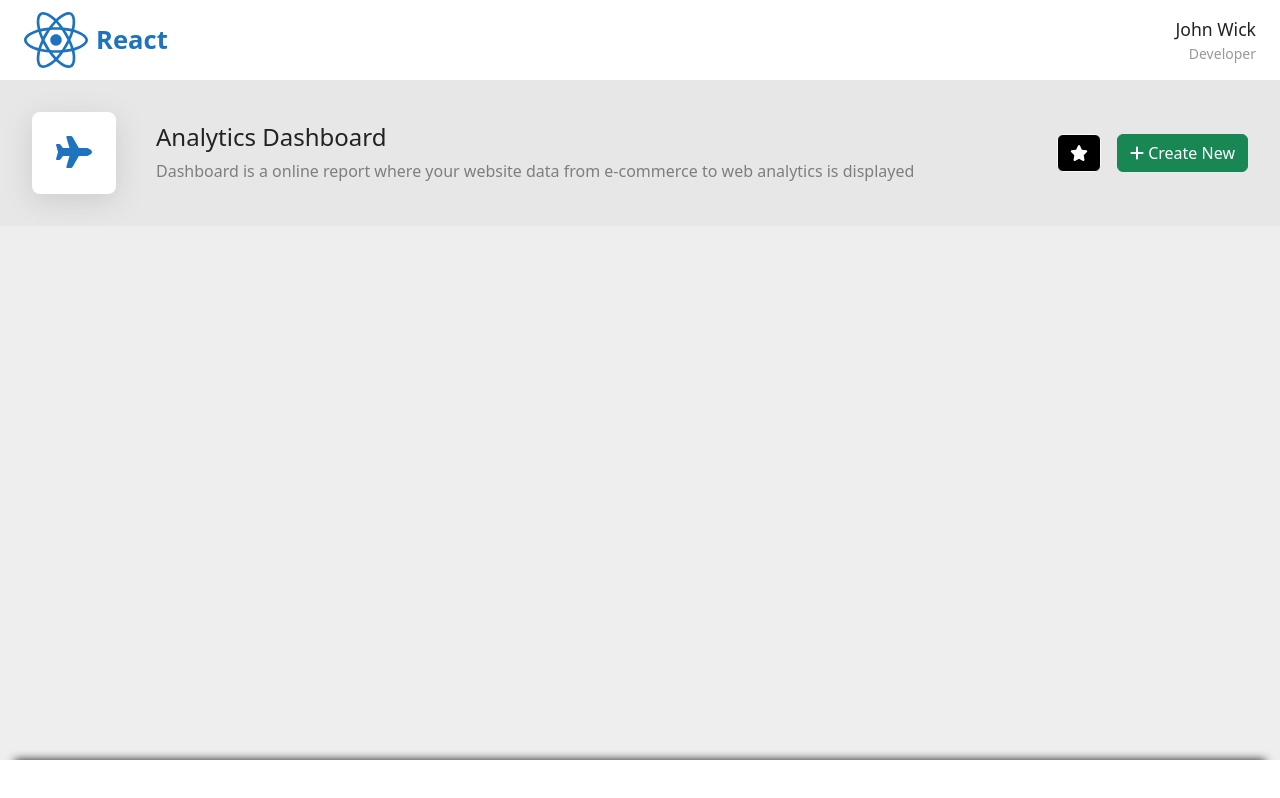
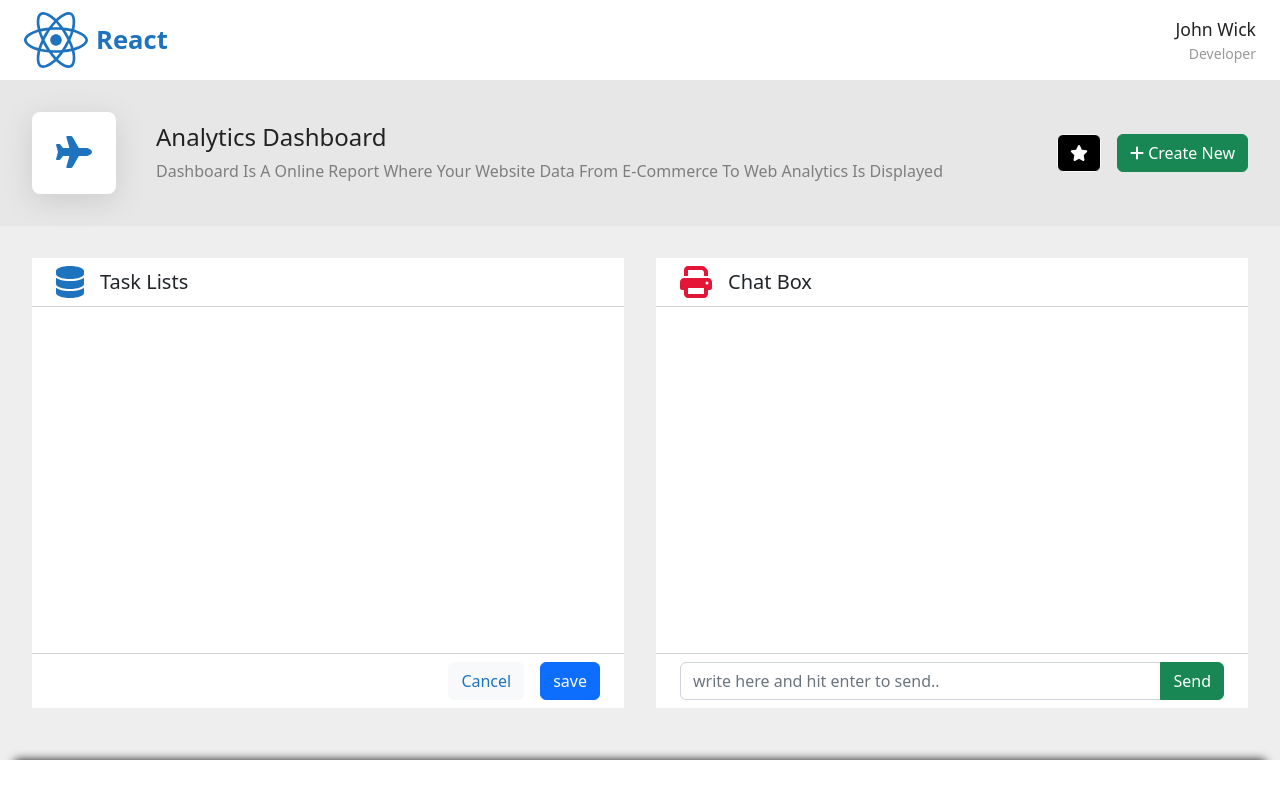
Before and after one commit to GNitin123/Dashboard-Module, a React (Vite) app: page / in a window 1280 px wide. Built offline with nearby package versions, Linux system fonts and the light colour scheme.

Commit message:
created reusable card component

```diff
--- /dev/null
+++ b/src/assets/scss/components/_card.scss
@@ -0,0 +1,23 @@
+.component-card {
+  position: relative;
+  background: $white;
+  &__header {
+    display: flex;
+    align-items: center;
+    gap: 1rem;
+    padding: 0.5rem 1.5rem;
+    border-bottom: 1px solid $grey--eight;
+    p {
+      margin: 0;
+      font-weight: 500;
+      font-size: 1.25rem;
+    }
+  }
+  footer {
+    position: absolute;
+    bottom: 0;
+    width: 100%;
+    padding: 0.5rem 1.5rem;
+    border-top: 1px solid $grey--eight;
+  }
+}
--- a/src/assets/scss/components/_dashboard.scss
+++ b/src/assets/scss/components/_dashboard.scss
@@ -26,6 +26,7 @@
       }
     }
     &__title {
+      text-transform: capitalize;
       h4 {
         font-weight: 400;
         color: $black--three;
@@ -47,4 +48,28 @@
       padding: 1rem;
     }
   }
+  &__main-section {
+    padding: 2rem 2rem 0;
+    display: flex;
+    gap: 2rem;
+    & > div {
+      flex: 1;
+      height: calc(100vh - 350px);
+      overflow: scroll;
+      @media screen and (max-width: 959px) {
+        margin: 2rem 0;
+      }
+    }
+    &__task-btn-wrapper {
+      button:first-child {
+        color: $blue--one !important;
+        margin-right: 1rem;
+      }
+      text-align: right;
+    }
+    @media screen and (max-width: 959px) {
+      display: block;
+      padding: 0 1rem;
+    }
+  }
 }
--- a/src/assets/scss/styles.scss
+++ b/src/assets/scss/styles.scss
@@ -2,3 +2,4 @@
 @import './typography';
 @import './layout';
 @import './components/dashboard';
+@import './components/card';
--- /dev/null
+++ b/src/components/Card.jsx
@@ -0,0 +1,16 @@
+import { FontAwesomeIcon } from '@fortawesome/react-fontawesome'
+
+const Card = ({ title = '', icon, color, children, footer = <div></div> }) => {
+  return (
+    <div className="component-card">
+      <header className="component-card__header">
+        <FontAwesomeIcon color={color} icon={icon} size="2x" />
+        <p>{title}</p>
+      </header>
+      {children}
+      <footer>{footer}</footer>
+    </div>
+  )
+}
+
+export default Card
--- a/src/components/Dashboard.jsx
+++ b/src/components/Dashboard.jsx
@@ -1,10 +1,29 @@
 import React from 'react'
 import defaultLayout from '../layout/defaultLayout'
 import { FontAwesomeIcon } from '@fortawesome/react-fontawesome'
-import { faPlane, faPlus, faStar } from '@fortawesome/free-solid-svg-icons'
-import { Button } from 'react-bootstrap'
+import { faPlane, faPlus, faStar, faDatabase, faPrint } from '@fortawesome/free-solid-svg-icons'
+import { Button, Form, InputGroup } from 'react-bootstrap'
+import Card from './Card'
 
 const Dashboard = () => {
+  const TaskListFooter = (
+    <div className="component-dashboard__main-section__task-btn-wrapper">
+      <Button variant="light">Cancel</Button>
+      <Button variant="primary">save</Button>
+    </div>
+  )
+
+  const chatBoxFooter = (
+    <InputGroup>
+      <Form.Control
+        placeholder="write here and hit enter to send.."
+        aria-label="write here and hit enter to send.."
+        aria-describedby="basic-addon2"
+      />
+      <Button variant="success">Send</Button>
+    </InputGroup>
+  )
+
   return (
     <div className="component-dashboard">
       <div className="component-dashboard__page-header">
@@ -29,6 +48,10 @@ const Dashboard = () => {
           </Button>
         </div>
       </div>
+      <div className="component-dashboard__main-section">
+        <Card title="Task Lists" icon={faDatabase} color="#1e73be" footer={TaskListFooter} />
+        <Card title="Chat Box" icon={faPrint} color="#e41638" footer={chatBoxFooter} />
+      </div>
     </div>
   )
 }
```
